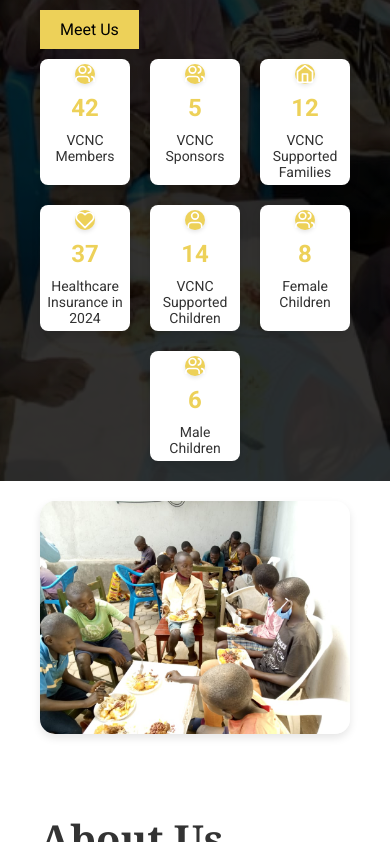
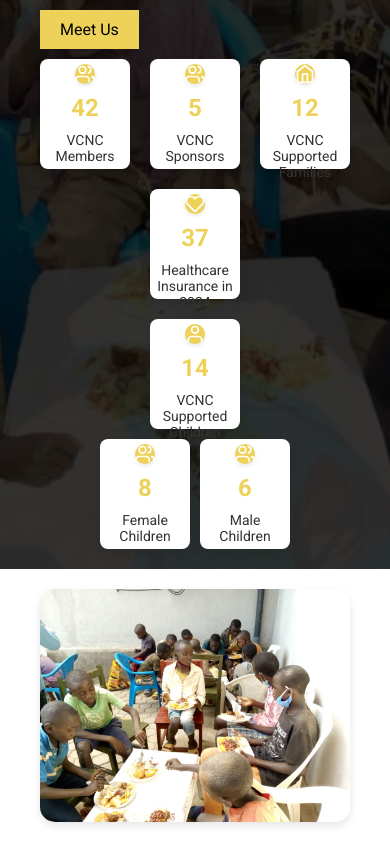
Before and after one commit to nestormuk/vcnc_website, a plain HTML site: page html/index.html in a window 390 px wide. Shown: the part 583-1425 px from the top of the page. Drawn offline with nearby package versions, Linux system fonts and the light colour scheme.

Commit message:
counter modified

```diff
--- a/css/style.css
+++ b/css/style.css
@@ -255,7 +255,7 @@ button a {
 
 .home {
     position: relative;
-    height: 78vh; /* Full height of the viewport */
+    height: 100vh; /* Full height of the viewport */
     color: white; /* Ensure text is readable */
     padding: 20px;
     animation: fadeIn 3s;
@@ -419,6 +419,7 @@ button a {
 
 .counter-box {
     width: 120px;
+    height: 100px;
     background-color: #fff;
     padding: 20px;
     border-radius: 8px;
@@ -456,6 +457,22 @@ button a {
     color: #EDD159;
     margin-top: 10px;
 }
+
+/* Child counters styling */
+.parent-counter-box {
+    display: flex;
+    flex-direction: column;
+    align-items: center;
+    width: 200px;
+}
+
+.child-counters {
+    display: flex;
+    justify-content: center;
+    gap: 10px;
+    margin-top: 10px;
+}
+
 @media (max-width: 768px) {
     .counter-box {
         width: 80px;
@@ -464,10 +481,20 @@ button a {
         height: 100%;
     }
     .counter-box {
-
         padding: 5px;
     }
+
+    /* Adjust for mobile responsiveness */
+    .parent-counter-box {
+        width: 100%;
+    }
+
+    .child-counters {
+        flex-direction: row;
+        align-items: center;
+    }
 }
+
 
 
 
--- a/html/index.html
+++ b/html/index.html
@@ -114,7 +114,7 @@
 
     // Function to handle resizing and showing/hiding navbar
     function handleResize() {
-        var navbar = document.querySelector(".navbar");
+        var navbarLinks = document.getElementById("myLinks");
         if (window.innerWidth > 768) {
             navbar.style.display = "block"; // Show navbar for larger screens
         } else {
@@ -148,6 +148,7 @@
         </div>
 
         <div class="counter-section">
+            <!-- Other Counters -->
             <div class="counter-box">
                 <div class="icon-box"><i data-feather="users"></i></div>
                 <span class="counter" data-target="81">0</span>
@@ -158,7 +159,6 @@
                 <span class="counter" data-target="5">0</span>
                 <p>VCNC Sponsors</p>
             </div>
-
             <div class="counter-box">
                 <div class="icon-box"><i data-feather="home"></i></div>
                 <span class="counter" data-target="12">0</span>
@@ -169,11 +169,16 @@
                 <span class="counter" data-target="37">0</span>
                 <p>Healthcare Insurance in 2024</p>
             </div>
+
+            <!-- VCNC Supported Children -->
+            <div class="parent-counter-box">
                 <div class="counter-box">
                     <div class="icon-box"><i data-feather="user"></i></div>
                     <span class="counter" data-target="14">0</span>
                     <p>VCNC Supported Children</p>
                 </div>
+
+                <div class="child-counters">
                     <div class="counter-box">
                         <div class="icon-box"><i data-feather="users"></i></div>
                         <span class="counter" data-target="8">0</span>
@@ -183,6 +188,8 @@
                         <div class="icon-box"><i data-feather="users"></i></div>
                         <span class="counter" data-target="6">0</span>
                         <p>Male Children</p>
+                    </div>
+                </div>
             </div>
         </div>
 
```
Also changed, not shown: html/yearplan.html (+1 -1 lines). Lines whose indentation alone changed are shown as unchanged.
